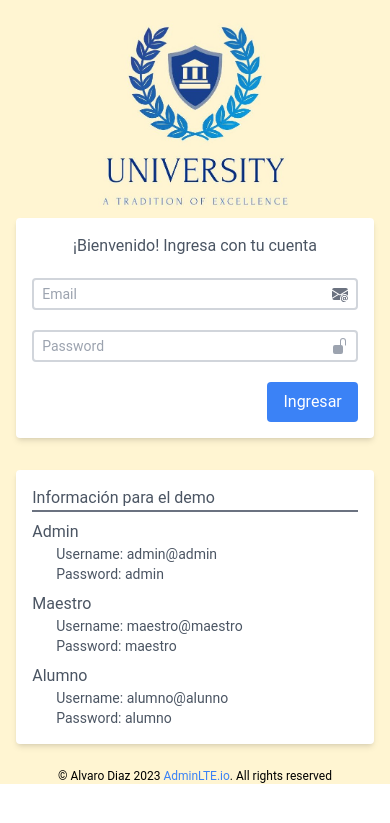
After one commit to Alvarobyui/university_web_app, a PHP site: page /view/login.php in a window 390 px wide. The commit adds this page. Shown: the top 823 px of the page. Run offline with PHP 8.4, Linux system fonts and the light colour scheme.

Commit message:
responsive done

```diff
--- a/dist/output.css
+++ b/dist/output.css
@@ -675,12 +675,38 @@ video {
   clear: none;
 }
 
+.m-2 {
+  margin: 0.5rem;
+}
+
+.mx-2 {
+  margin-left: 0.5rem;
+  margin-right: 0.5rem;
+}
+
+.my-6 {
+  margin-top: 1.5rem;
+  margin-bottom: 1.5rem;
+}
+
 .ml-3 {
   margin-left: 0.75rem;
 }
 
+.ml-6 {
+  margin-left: 1.5rem;
+}
+
+.ml-auto {
+  margin-left: auto;
+}
+
 .mt-2 {
   margin-top: 0.5rem;
+}
+
+.mt-5 {
+  margin-top: 1.25rem;
 }
 
 .box-border {
@@ -786,6 +812,10 @@ video {
   height: 100vh;
 }
 
+.h-\[190px\] {
+  height: 190px;
+}
+
 .h-\[35px\] {
   height: 35px;
 }
@@ -794,10 +824,18 @@ video {
   height: 100%;
 }
 
+.w-11\/12 {
+  width: 91.666667%;
+}
+
 .w-3\/5 {
   width: 60%;
 }
 
+.w-\[190x\] {
+  width: 190x;
+}
+
 .w-\[235px\] {
   width: 235px;
 }
@@ -812,6 +850,14 @@ video {
 
 .min-w-\[235px\] {
   min-width: 235px;
+}
+
+.max-w-\[380px\] {
+  max-width: 380px;
+}
+
+.max-w-md {
+  max-width: 28rem;
 }
 
 .flex-shrink {
@@ -1338,6 +1384,10 @@ video {
   gap: 1rem;
 }
 
+.gap-5 {
+  gap: 1.25rem;
+}
+
 .space-x-2 > :not([hidden]) ~ :not([hidden]) {
   --tw-space-x-reverse: 0;
   margin-right: calc(0.5rem * var(--tw-space-x-reverse));
@@ -1712,6 +1762,10 @@ video {
   border-width: 1px;
 }
 
+.border-2 {
+  border-width: 2px;
+}
+
 .border-x {
   border-left-width: 1px;
   border-right-width: 1px;
@@ -1726,6 +1780,10 @@ video {
   border-bottom-width: 1px;
 }
 
+.border-b-2 {
+  border-bottom-width: 2px;
+}
+
 .border-b-\[1px\] {
   border-bottom-width: 1px;
 }
@@ -1779,6 +1837,16 @@ video {
   border-color: rgb(219 234 254 / var(--tw-border-opacity));
 }
 
+.border-gray-300 {
+  --tw-border-opacity: 1;
+  border-color: rgb(209 213 219 / var(--tw-border-opacity));
+}
+
+.border-gray-500 {
+  --tw-border-opacity: 1;
+  border-color: rgb(107 114 128 / var(--tw-border-opacity));
+}
+
 .bg-\[\#3f454c\] {
   --tw-bg-opacity: 1;
   background-color: rgb(63 69 76 / var(--tw-bg-opacity));
@@ -1789,11 +1857,21 @@ video {
   background-color: rgb(245 246 250 / var(--tw-bg-opacity));
 }
 
+.bg-\[\#FFF5D2\] {
+  --tw-bg-opacity: 1;
+  background-color: rgb(255 245 210 / var(--tw-bg-opacity));
+}
+
 .bg-\[rgb\(255\2c 0\2c 0\)\] {
   --tw-bg-opacity: 1;
   background-color: rgb(255 0 0 / var(--tw-bg-opacity));
 }
 
+.bg-blue-500 {
+  --tw-bg-opacity: 1;
+  background-color: rgb(59 130 246 / var(--tw-bg-opacity));
+}
+
 .bg-white {
   --tw-bg-opacity: 1;
   background-color: rgb(255 255 255 / var(--tw-bg-opacity));
@@ -1917,6 +1995,26 @@ video {
   padding: 1rem;
 }
 
+.px-2 {
+  padding-left: 0.5rem;
+  padding-right: 0.5rem;
+}
+
+.px-4 {
+  padding-left: 1rem;
+  padding-right: 1rem;
+}
+
+.py-1 {
+  padding-top: 0.25rem;
+  padding-bottom: 0.25rem;
+}
+
+.py-2 {
+  padding-top: 0.5rem;
+  padding-bottom: 0.5rem;
+}
+
 .pb-2 {
   padding-bottom: 0.5rem;
 }
@@ -2095,14 +2193,29 @@ video {
   color: rgb(59 130 246 / var(--tw-text-opacity));
 }
 
+.text-gray-400 {
+  --tw-text-opacity: 1;
+  color: rgb(156 163 175 / var(--tw-text-opacity));
+}
+
 .text-gray-500 {
   --tw-text-opacity: 1;
   color: rgb(107 114 128 / var(--tw-text-opacity));
 }
 
+.text-gray-600 {
+  --tw-text-opacity: 1;
+  color: rgb(75 85 99 / var(--tw-text-opacity));
+}
+
 .text-neutral-300 {
   --tw-text-opacity: 1;
   color: rgb(212 212 212 / var(--tw-text-opacity));
+}
+
+.text-white {
+  --tw-text-opacity: 1;
+  color: rgb(255 255 255 / var(--tw-text-opacity));
 }
 
 .underline {
@@ -2427,6 +2540,12 @@ video {
   --tw-content: 'this-is-also-valid]-weirdly-enough';
   content: var(--tw-content);
 }
+
+* {
+  font-family: 'Roboto', sans-serif;
+}
+
+/*Para el menú  en dashboard*/
 
 @media (max-width: 768px) {
   #toggle-menu {
--- a/src/input.css
+++ b/src/input.css
@@ -2,7 +2,13 @@
 @tailwind components;
 @tailwind utilities;
 
+@import url('https://fonts.googleapis.com/css2?family=Roboto&display=swap');
 
+* {
+  font-family: 'Roboto', sans-serif;;
+}
+
+/*Para el menú  en dashboard*/
 @media (max-width: 768px) {
   #toggle-menu {
     position: fixed;
--- /dev/null
+++ b/view/login.php
@@ -0,0 +1,74 @@
+<!DOCTYPE html>
+<html lang="en">
+
+<head>
+  <meta charset="UTF-8">
+  <meta name="viewport" content="width=device-width, initial-scale=1.0">
+  <title>Document</title>
+  <link href="../dist/output.css" rel="stylesheet">
+</head>
+
+<body>
+  <div class="bg-[#FFF5D2] flex flex-col items-center md:h-[100vh]">
+    <div class="logo h-[190px] w-[190x] mt-5">
+      <img src="../assets/logo-mid.jpg" alt="logo" class="w-full h-full">
+    </div>
+    <div class="caja-adapt w-full flex flex-col items-center md:flex-row md:justify-center md:items-start md:mt-8">
+      <form class="flex flex-col gap-5 p-4 m-2 w-11/12 shadow-md bg-white rounded items-center max-w-[380px] md:my-0 md:h-[275px] lg:h-[310px]" action="#" method="POST">
+        <label for="bienvenido" class="text-gray-600 md:mt-4">
+          ¡Bienvenido! Ingresa con tu cuenta
+        </label>
+        <div class="flex justify-between items-center px-2 py-1 w-full border-gray-300 border-2 rounded text-gray-500">
+          <input class="outline-none w-full text-sm lg:text-base" type="text" name="email" id="email" placeholder="Email">
+          <div class="">
+            <svg xmlns="http://www.w3.org/2000/svg" width="16" height="16" fill="currentColor" class="bi bi-envelope-at-fill" viewBox="0 0 16 16">
+              <path d="M2 2A2 2 0 0 0 .05 3.555L8 8.414l7.95-4.859A2 2 0 0 0 14 2H2Zm-2 9.8V4.698l5.803 3.546L0 11.801Zm6.761-2.97-6.57 4.026A2 2 0 0 0 2 14h6.256A4.493 4.493 0 0 1 8 12.5a4.49 4.49 0 0 1 1.606-3.446l-.367-.225L8 9.586l-1.239-.757ZM16 9.671V4.697l-5.803 3.546.338.208A4.482 4.482 0 0 1 12.5 8c1.414 0 2.675.652 3.5 1.671Z" />
+              <path d="M15.834 12.244c0 1.168-.577 2.025-1.587 2.025-.503 0-1.002-.228-1.12-.648h-.043c-.118.416-.543.643-1.015.643-.77 0-1.259-.542-1.259-1.434v-.529c0-.844.481-1.4 1.26-1.4.585 0 .87.333.953.63h.03v-.568h.905v2.19c0 .272.18.42.411.42.315 0 .639-.415.639-1.39v-.118c0-1.277-.95-2.326-2.484-2.326h-.04c-1.582 0-2.64 1.067-2.64 2.724v.157c0 1.867 1.237 2.654 2.57 2.654h.045c.507 0 .935-.07 1.18-.18v.731c-.219.1-.643.175-1.237.175h-.044C10.438 16 9 14.82 9 12.646v-.214C9 10.36 10.421 9 12.485 9h.035c2.12 0 3.314 1.43 3.314 3.034v.21Zm-4.04.21v.227c0 .586.227.8.581.8.31 0 .564-.17.564-.743v-.367c0-.516-.275-.708-.572-.708-.346 0-.573.245-.573.791Z" />
+            </svg>
+          </div>
+        </div>
+        <div class="flex justify-between items-center px-2 py-1 w-full border-gray-300 border-2 rounded text-gray-400">
+          <input class="outline-none w-full text-sm lg:text-base" type="password" name="password" id="password" placeholder="Password">
+          <div class="">
+            <svg xmlns="http://www.w3.org/2000/svg" width="16" height="16" fill="currentColor" class="bi bi-unlock-fill" viewBox="0 0 16 16">
+              <path d="M11 1a2 2 0 0 0-2 2v4a2 2 0 0 1 2 2v5a2 2 0 0 1-2 2H3a2 2 0 0 1-2-2V9a2 2 0 0 1 2-2h5V3a3 3 0 0 1 6 0v4a.5.5 0 0 1-1 0V3a2 2 0 0 0-2-2z" />
+            </svg>
+          </div>
+        </div>
+        <button class="bg-blue-500 text-white rounded px-4 py-2 ml-auto md:ml-0 md:mt-4" id="login-btn">
+          Ingresar
+        </button>
+      </form>
+      <div id="info-access" class="flex flex-col gap-2 p-4 my-6 mx-2 w-11/12 shadow-md bg-white rounded items-start text-gray-600 max-w-md md:my-0">
+        <div class="border-b-2 border-gray-500 w-full">
+          <h1 class="">Información para el demo</h1>
+        </div>
+        <div class="">
+          <h2 class="text-base lg:text-lg">Admin</h2>
+
+          <p class="ml-6 text-sm lg:text-base">Username: admin@admin</p>
+          <p class="ml-6 text-sm lg:text-base">Password: admin</p>
+        </div>
+        <div class="">
+          <h2 class="text-base lg:text-lg">Maestro</h2>
+
+          <p class="ml-6 text-sm lg:text-base">Username: maestro@maestro</p>
+          <p class="ml-6 text-sm lg:text-base">Password: maestro</p>
+        </div>
+        <div class="">
+          <h2 class="text-base lg:text-lg">Alumno</h2>
+
+          <p class="ml-6 text-sm lg:text-base">Username: alumno@alunno</p>
+          <p class="ml-6 text-sm lg:text-base">Password: alumno</p>
+        </div>
+      </div>
+    </div>
+    <footer>
+      <div class="footer text-xs lg:text-base md:pt-36">
+        <p>&#169 Alvaro Diaz 2023 <span class="text-blue-500">AdminLTE.io</span>. All rights reserved</p>
+      </div>
+    </footer>
+  </div>
+</body>
+
+</html>
```
Also changed, not shown: other parts of dist/output.css (+71 -0 lines), assets/logo-mid.jpg (added).
